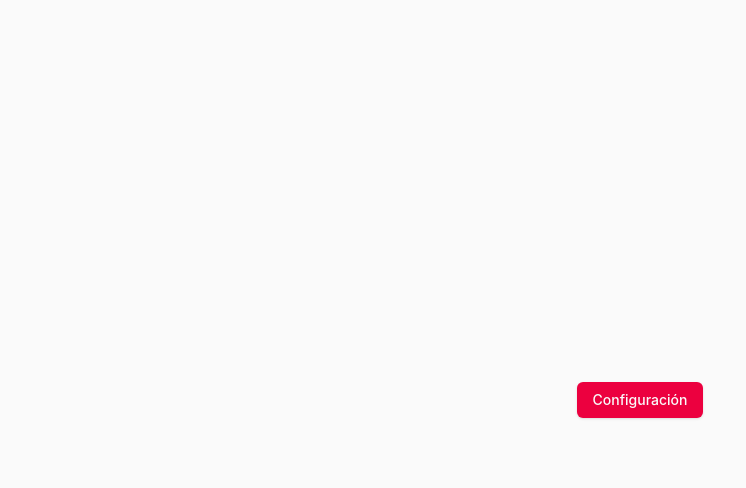
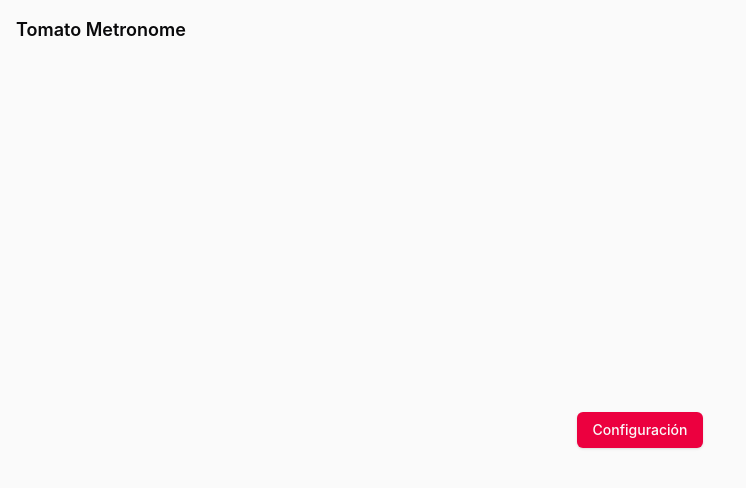
Before and after one commit to xcxsar/tomato-metronome, a React (Vite) app: page / in a window 1280 px wide. Shown: the top 488 px of the page, without its empty margins (0-746 px from the left). Built offline with nearby package versions, Linux system fonts and the light colour scheme.

Commit message:
feat: Implement Navbar and IconButton components

```diff
--- a/src/App.tsx
+++ b/src/App.tsx
@@ -3,12 +3,21 @@ import { useState } from "react";
 import Button from "./components/atomic/button";
 import Container from "./components/atomic/container";
 import ConfigModal from "./modals/ConfigModal";
+import Navbar from "./components/composite/navbar";
+import IconButton from "./components/atomic/iconButton";
 
 function App() {
   const [isConfigModalOpen, setIsConfigModalOpen] = useState<boolean>(false);
   return (
     <>
       <Container>
+        <Navbar>
+          <IconButton
+            iconName="gear"
+            click={() => setIsConfigModalOpen(true)}
+          />
+        </Navbar>
+        <div className="flex flex-col h-full items-center place-content-center">
           <Button
             message={"Configuración"}
             type={"primary"}
@@ -19,6 +28,7 @@ function App() {
             isOpen={isConfigModalOpen}
             onClose={() => setIsConfigModalOpen(false)}
           />
+        </div>
       </Container>
     </>
   );
--- /dev/null
+++ b/src/components/atomic/iconButton.tsx
@@ -0,0 +1,20 @@
+import { FontAwesomeIcon } from "@fortawesome/react-fontawesome";
+import type { IconProp } from "@fortawesome/fontawesome-svg-core";
+
+interface IconButtonProps {
+  iconName: string;
+  click: () => void;
+}
+
+function IconButton({ iconName, click }: IconButtonProps) {
+  return (
+    <FontAwesomeIcon
+      icon={["fas", iconName] as IconProp}
+      className="text-icon hover:text-icon-hovered transition-colors cursor-pointer"
+      size="lg"
+      onClick={click}
+    />
+  );
+}
+
+export default IconButton;
--- a/src/components/composite/navbar.tsx
+++ b/src/components/composite/navbar.tsx
@@ -1 +1,14 @@
-// TODO: implement navbar
+import Title from "../atomic/title";
+
+function Navbar({ children }: { children: React.ReactNode }) {
+  return (
+    <>
+      <div className="flex flex-row w-full h-16 px-4 items-center justify-between">
+        <Title text="Tomato Metronome" />
+        {children}
+      </div>
+    </>
+  );
+}
+
+export default Navbar;
--- a/src/styles.css
+++ b/src/styles.css
@@ -3,14 +3,24 @@
 @custom-variant dark (&:where(.dark, .dark *));
 
 @theme {
+  /* App Colors */
   --color-app-bg: var(--color-zinc-50);
   --color-component-bg: var(--color-zinc-50);
   --color-component-bg-hovered: var(--color-zinc-200);
   --color-focus: var(--color-rose-600);
   --color-app-bg-open-modal: var(--color-zinc-700);
   --color-modal-bg: var(--color-zinc-50);
+
+  /* Text */
   --color-app-text: var(--color-zinc-950);
   --color-title-text: var(--color-zinc-950);
+  --color-selection-bg: var(--color-rose-600);
+
+  /* Icons */
+  --color-icon: var(--color-zinc-400);
+  --color-icon-hovered: var(--color-rose-600);
+
+  /* Buttons */
   --color-button-primary: var(--color-rose-600);
   --color-button-primary-hovered: var(--color-rose-700);
   --color-button-primary-text: var(--color-zinc-50);
@@ -21,14 +31,24 @@
 }
 
 .dark {
+  /* App Colors */
   --color-app-bg: var(--color-zinc-950);
   --color-component-bg: var(--color-zinc-800);
   --color-component-bg-hovered: var(--color-zinc-700);
   --color-focus: var(--color-rose-700);
   --color-app-bg-open-modal: var(--color-zinc-950);
   --color-modal-bg: var(--color-zinc-900);
+
+  /* Text */
   --color-app-text: var(--color-zinc-50);
   --color-title-text: var(--color-zinc-50);
+  --color-selection-bg: var(--color-rose-600);
+
+  /* Icons */
+  --color-icon: var(--color-zinc-600);
+  --color-icon-hovered: var(--color-rose-900);
+
+  /* Buttons */
   --color-button-primary: var(--color-rose-900);
   --color-button-primary-hovered: var(--color-rose-800);
   --color-button-primary-text: var(--color-zinc-50);
```
Lines whose indentation alone changed are shown as unchanged.
